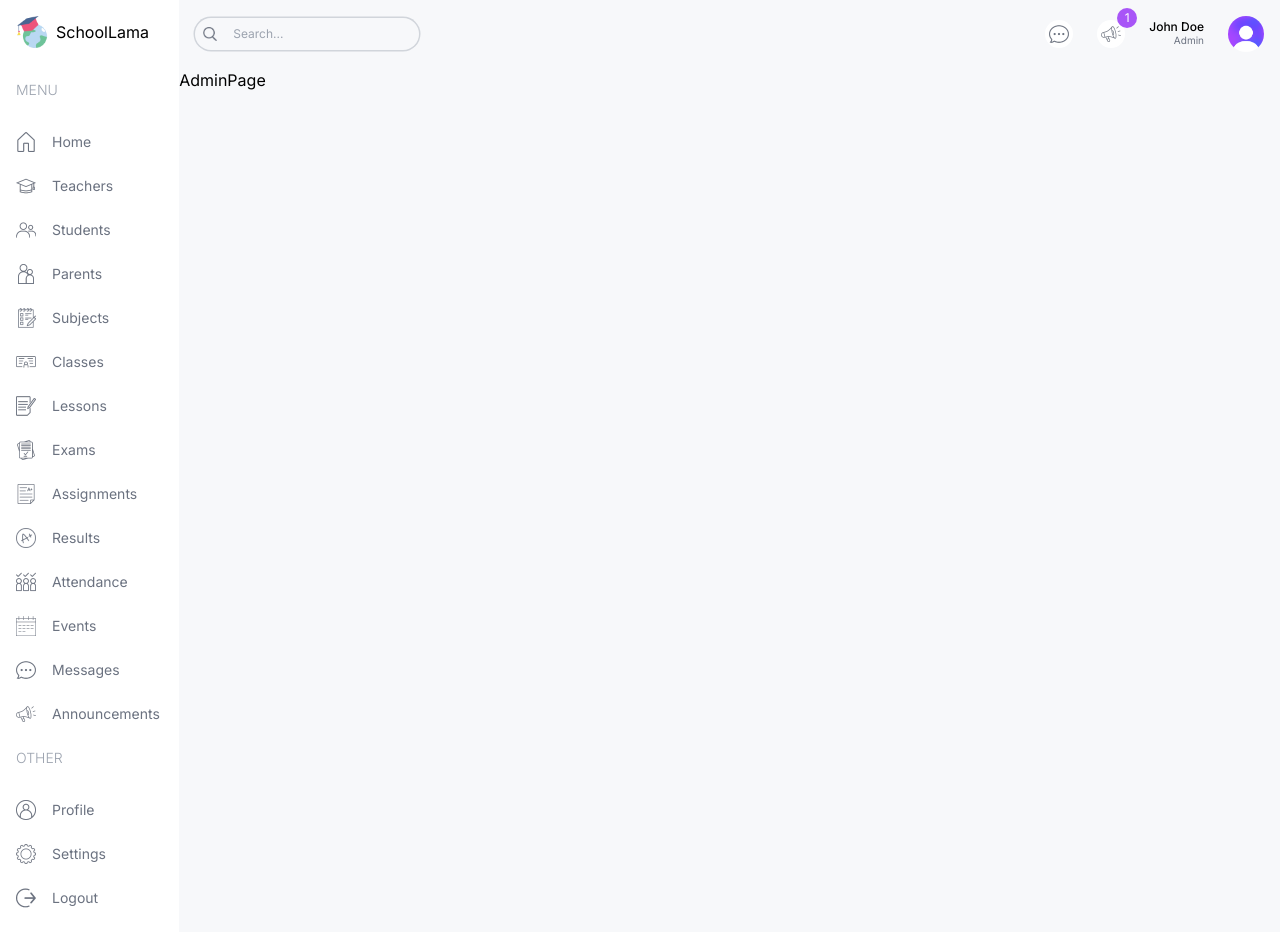
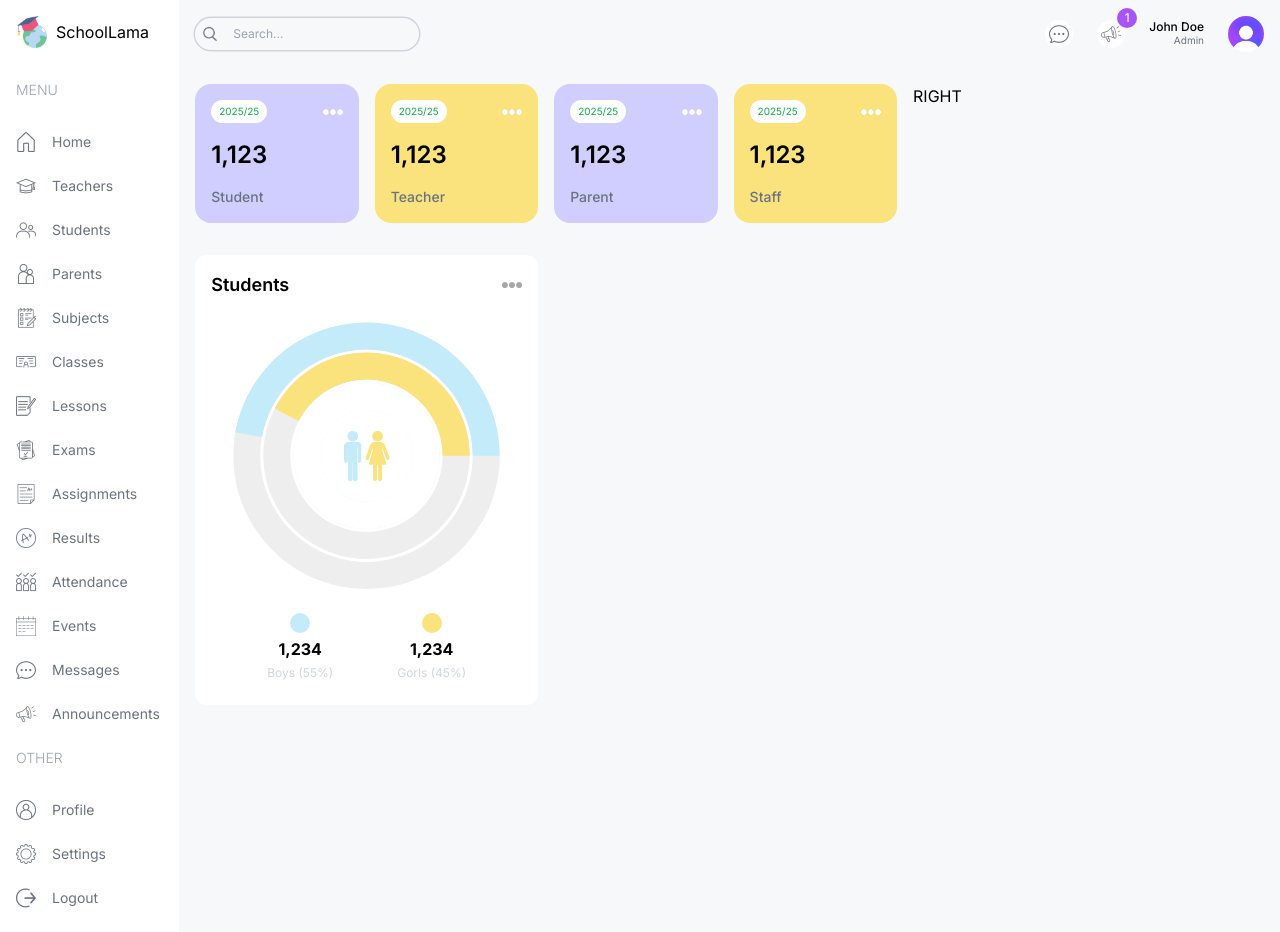
Before and after one commit to JeanCarlos80s/next-school-dashboard, a Next.js app: page /admin in a window 1280 px wide. Built offline with nearby package versions, Linux system fonts and the light colour scheme.

Commit message:
Add recharts

```diff
--- a/src/app/(dashboard)/admin/page.tsx
+++ b/src/app/(dashboard)/admin/page.tsx
@@ -1,6 +1,33 @@
+import CountCharts from "@/components/CountCharts"
+import UserCard from "@/components/UserCard"
+
 const AdminPage = () => {
   return (
-    <div className=''>AdminPage</div>
+    <div className='p-4 flex gap-4 flex-col md:flex-row'>
+      {/* LEDT */}
+      <div className="w-fulll lg:w-2/3 flex flex-col gap-8">
+        {/* USERS CARDS */}
+        <div className="flex gap-4 justify-between flex-wrap">
+          <UserCard type="student" />
+          <UserCard type="teacher" />
+          <UserCard type="parent" />
+          <UserCard type="staff" />
+        </div>
+        {/* MIDDLE CHARTS */}
+        <div className="flex gap-4 flex-col lg:flex-row">
+          {/* COUNT CHARTS */}
+          <div className="w-full lg:1/3 h-[450px]">
+            <CountCharts/>
+          </div>
+          {/* ATTENDANCE CHARTS */}
+          <div className="w-full lg:2/3 h-[450px]"></div>
+        </div>
+        {/* BOTTON CHARTS */}
+        <div className=""></div>
+      </div>
+      {/* RIGHT */}
+      <div className="w-fulll lg:w-1/3">RIGHT</div>
+    </div>
   )
 }
 
--- /dev/null
+++ b/src/components/CountCharts.tsx
@@ -0,0 +1,62 @@
+"use client"
+
+import Image from 'next/image';
+import React, { PureComponent } from 'react';
+import { RadialBarChart, RadialBar, Legend, ResponsiveContainer } from 'recharts';
+
+const data = [
+  {
+    name: 'Total',
+    count: 106,
+    fill: 'white',
+  },
+  {
+    name: 'Girls',
+    count: 45,
+    fill: '#FAE27C',
+  },
+  {
+    name: 'Boys',
+    count: 50,
+    fill: '#C3EBFA',
+  },
+];
+
+const CountCharts = () => {
+  return (
+    <div className="bg-white rounded-xl w-full h-full p-4">
+        {/* TITLE */}
+        <div className='flex justify-between items-center'>
+            <h1 className='text-lg font-semibold'>Students</h1>
+            <Image src="/moreDark.png" alt='' width={20} height={20} />
+        </div>
+        {/* CHARTS */}
+        <div className='relative w-full h-[75%]'>
+            <ResponsiveContainer>
+                <RadialBarChart cx="50%" cy="50%" innerRadius="40%" outerRadius="100%" barSize={32} data={data}>
+                <RadialBar
+                    background
+                    dataKey="count"
+                />
+                </RadialBarChart>
+            </ResponsiveContainer>
+            <Image src="/maleFemale.png" alt='' width={50} height={50} className='absolute top-1/2 left-1/2 -translate-x-1/2 -translate-y-1/2' />
+        </div>
+        {/* BOTTOM */}
+        <div className='flex justify-center gap-16'>
+            <div className='flex flex-col items-center gap-1'>
+                <div className='w-5 h-5 bg-lamaSky rounded-full'></div>
+                <h1 className='font-bold'>1,234</h1>
+                <h2 className='text-xs text-gray-300'>Boys (55%)</h2>
+            </div>
+            <div className='flex flex-col items-center gap-1'>
+                <div className='w-5 h-5 bg-lamaYellow rounded-full'></div>
+                <h1 className='font-bold'>1,234</h1>
+                <h2 className='text-xs text-gray-300'>Gorls (45%)</h2>
+            </div>
+        </div>
+    </div>
+  )
+}
+
+export default CountCharts
--- /dev/null
+++ b/src/components/UserCard.tsx
@@ -0,0 +1,16 @@
+import Image from "next/image"
+
+const UserCard = ({type}: {type: string}) => {
+  return (
+    <div className='rounded-2xl odd:bg-lamaPurple even:bg-lamaYellow p-4 flex-1 min-w-[130px]'>
+        <div className="flex justify-between items-center">
+            <span className="text-[10px] bg-white px-2 py-1 rounded-full text-green-600">2025/25</span>
+            <Image src="/more.png" alt="" width={20} height={20} />
+        </div>
+        <h1 className="text-2xl font-semibold my-4">1,123</h1>
+        <h2 className="capitalize text-sm font-medium text-gray-500">{type}</h2>
+    </div>
+  )
+}
+
+export default UserCard
--- a/tailwind.config.ts
+++ b/tailwind.config.ts
@@ -13,6 +13,14 @@
         "gradient-conic":
           "conic-gradient(from 180deg at 50% 50%, var(--tw-gradient-stops))",
       },
+      colors: {
+        lamaSky: "#C3EBFA",
+        lamaSkyLight: "#EDF9FD",
+        lamaPurple: "#CFCEFF",
+        lamaPurpleLight: "#F1F0FF",
+        lamaYellow: "#FAE27C",
+        lamaYellowLight: "#FEFCE8",
+      }
     },
   },
   plugins: [],
```
Also changed, not shown: package.json (+7 -4 lines).
